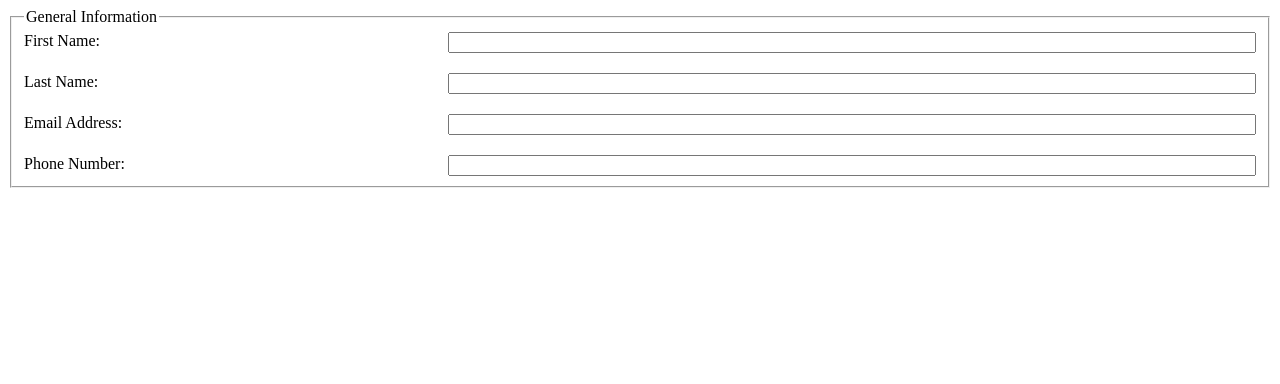
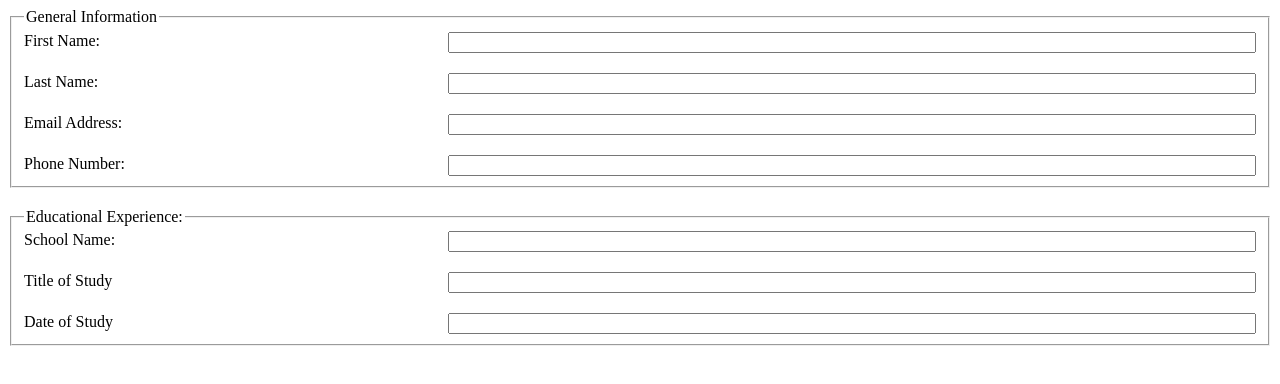
Before and after one commit to justEstif/project-cv-application, a React (Create React App) app: page / in a window 1280 px wide. Shown: the top 384 px of the page. Built offline with nearby package versions, Linux system fonts and the light colour scheme.

Commit message:
created 2nd linked component

```diff
--- /dev/null
+++ b/src/components/EducationalExperience.js
@@ -0,0 +1,45 @@
+import React from "react";
+
+export default class EducationalExperience extends React.Component {
+  constructor(props) {
+    super(props);
+    this.handleChange = this.handleChange.bind(this);
+  }
+
+  handleChange(e) {
+    console.log(e.target.id);
+    console.log(e.target.value);
+    this.props.handleChange(e);
+  }
+  render() {
+    const { schoolName, titleOfStudy, dateOfStudy } = this.props.cvApp;
+    return (
+      <fieldset className="fieldset">
+        <legend>Educational Experience:</legend>
+        <label htmlFor="schoolName">School Name:</label>
+        <input
+          id="schoolName"
+          value={schoolName}
+          type="text"
+          onChange={this.handleChange}
+        ></input>
+
+        <label htmlFor="titleOfStudy">Title of Study</label>
+        <input
+          id="titleOfStudy"
+          value={titleOfStudy}
+          type="text"
+          onChange={this.handleChange}
+        ></input>
+
+        <label htmlFor="dateOfStudy">Date of Study</label>
+        <input
+          id="dateOfStudy"
+          type="text"
+          value={dateOfStudy}
+          onChange={this.handleChange}
+        />
+      </fieldset>
+    );
+  }
+}
--- a/src/components/Form.js
+++ b/src/components/Form.js
@@ -1,4 +1,5 @@
 import GeneralInformation from "./GeneralInformation";
+import EducationalExperience from "./EducationalExperience"
 import React from "react";
 import "./FormStyle.css";
 export default class Form extends React.Component {
@@ -16,6 +17,10 @@ export default class Form extends React.Component {
           cvApp={this.props.cvApp}
           handleChange={this.props.handleChange}
         />
+        <EducationalExperience
+          cvApp={this.props.cvApp}
+          handleChange={this.props.handleChange}
+        />
       </form>
     );
   }
--- a/src/components/GeneralInformation.js
+++ b/src/components/GeneralInformation.js
@@ -1,4 +1,3 @@
-import "./FormStyle.css";
 import React from "react";
 
 export default class GeneralInformation extends React.Component {
@@ -15,7 +14,7 @@ export default class GeneralInformation extends React.Component {
     const { firstName, lastName, email, phone } = this.props.cvApp;
 
     return (
-      <fieldset className="fieldset ginfo">
+      <fieldset className="fieldset">
         <legend>General Information</legend>
         <label htmlFor="firstName">First Name:</label>
         <input
```
